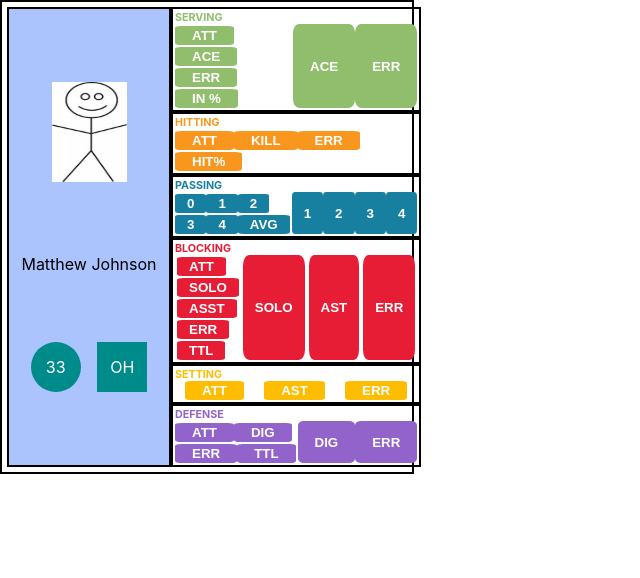
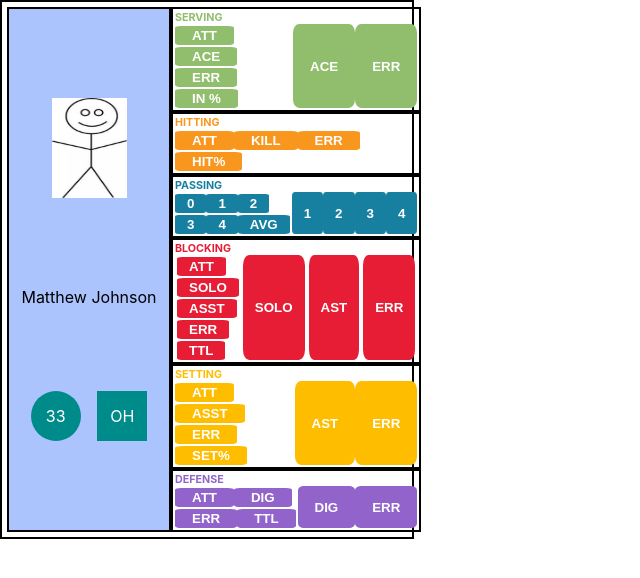
Before and after one commit to Matthew-Johnson833/volleyball_stats, a React (Create React App) app in the folder volley_stats_app/: page / in a window 1280 px wide. Shown: the top 578 px of the page, without its empty margins (0-640 px from the left). Built offline with nearby package versions, Linux system fonts and the light colour scheme.

Commit message:
Consolidated btns. Data is stored in localStorage

```diff
--- a/volley_stats_app/src/components/settingButtonComponents/SettingAttemptBtn.js
+++ b/volley_stats_app/src/components/settingButtonComponents/SettingAttemptBtn.js
@@ -1,11 +1,67 @@
+import React, { useState } from "react";
 
+const SettingButtons = () => {
 
-const SettingAttemptBtn = ({ onClick }) => {
+  const [settingArray, setSettingArray] = useState({
+    // array values. CLG(0) = 1
+    settingAttempts: 0,
+    settingAssist: 0,
+    settingError: 0,
+    settingPercentage: 0,
+  });
+
+  function setSettingAttempt() {
+    setSettingArray(prevState => ({
+      ...prevState,
+      settingAttempts: (settingArray.settingAttempts + 1)
+    }))
+    console.log("Setting Attempts: " + settingArray.settingAttempts);
+  }
+
+  function setSettingAssist() {
+    setSettingArray(prevState => ({
+      ...prevState,
+      settingAttempts: (settingArray.settingAttempts + 1),
+      settingAssist: (settingArray.settingAssist + 1)
+    }))
+    console.log("Setting Assist: " + settingArray.settingAssist);
+  }
+  function setSettingError() {
+    setSettingArray(prevState => ({
+      ...prevState,
+      settingAttempts: (settingArray.settingAttempts + 1),
+      settingError: (settingArray.settingError + 1)
+    }))
+    console.log("Setting Error: " + settingArray.settingError);
+  }
+  function generateSetPercentage () {
+    let calcSetPercentage = ((settingArray.settingAssist ) / settingArray.settingAttempts).toFixed(2);
+
+    setSettingArray(prevState => ({
+      ...prevState,
+      settingPercentage: calcSetPercentage
+    }))
+    localStorage.setItem('settingArray', JSON.stringify(settingArray));
+
+    console.log("Kill Percentage: "+ calcSetPercentage);
+  }
+
   return (
-    <button onClick={onClick}>
-      ATT
-    </button>
+    <div>
+      <button onClick={setSettingAttempt}>
+        ATT
+      </button>
+      <button onClick={setSettingAssist}>
+        ASST
+      </button>
+      <button onClick={setSettingError}>
+        ERR
+      </button>
+      <button onClick={generateSetPercentage}>
+        SET%
+      </button>
+    </div>
   )
 }
 
-export default SettingAttemptBtn
+export default SettingButtons
```
